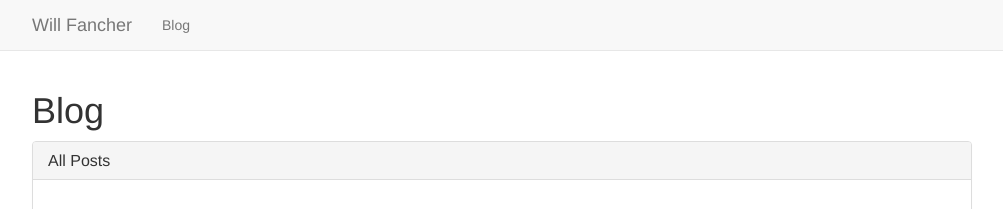
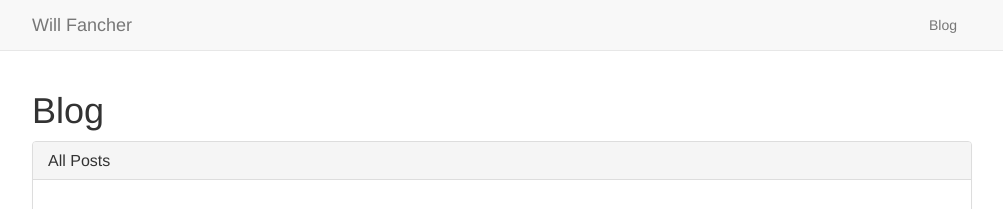
Before and after one commit to ElvishJerricco/elvishjerricco.github.io, a Jekyll site: the page built from blog.html, in a window 1280 px wide. Shown: the top 209 px of the page, without its empty margins (138-1141 px from the left). Built offline with Jekyll 4.4.1, drawn with Linux system fonts in a browser that asks for light colours.

Commit message:
Remove collapsing header
Not necessary until I have more things in my header.

```diff
--- a/_includes/header.html
+++ b/_includes/header.html
@@ -2,8 +2,9 @@
 
   <div class="container">
 
+    <!-- Uncomment when there's too many pages for mobile -->
     <!-- Brand and toggle get grouped for better mobile display -->
-    <div class="navbar-header">
+    <!-- <div class="navbar-header">
       <button type="button" class="navbar-toggle collapsed" data-toggle="collapse" data-target="#bs-example-navbar-collapse-1" aria-expanded="false">
         <span class="sr-only">Toggle navigation</span>
         <span class="icon-bar"></span>
@@ -11,10 +12,10 @@
         <span class="icon-bar"></span>
       </button>
       <a class="navbar-brand" href="{{ "/" | prepend: site.baseurl }}">{{ site.title }}</a>
-    </div>
+    </div> -->
 
     <!-- Collect the nav links, forms, and other content for toggling -->
-    <div class="collapse navbar-collapse" id="bs-example-navbar-collapse-1">
+    <!-- <div class="collapse navbar-collapse" id="bs-example-navbar-collapse-1">
       <ul class="nav navbar-nav">
         {% for my_page in site.pages %}
           {% if my_page.title %}
@@ -22,7 +23,16 @@
           {% endif %}
         {% endfor %}
       </ul>
-    </div>
+    </div> -->
+
+    <a class="navbar-brand" href="{{ "/" | prepend: site.baseurl }}">{{ site.title }}</a>
+    <ul class="nav navbar-nav pull-right">
+      {% for my_page in site.pages %}
+        {% if my_page.title %}
+        <li><a class="page-link" href="{{ my_page.url | prepend: site.baseurl }}">{{ my_page.title }}</a></li>
+        {% endif %}
+      {% endfor %}
+    </ul>
 
   </div>
 
```
